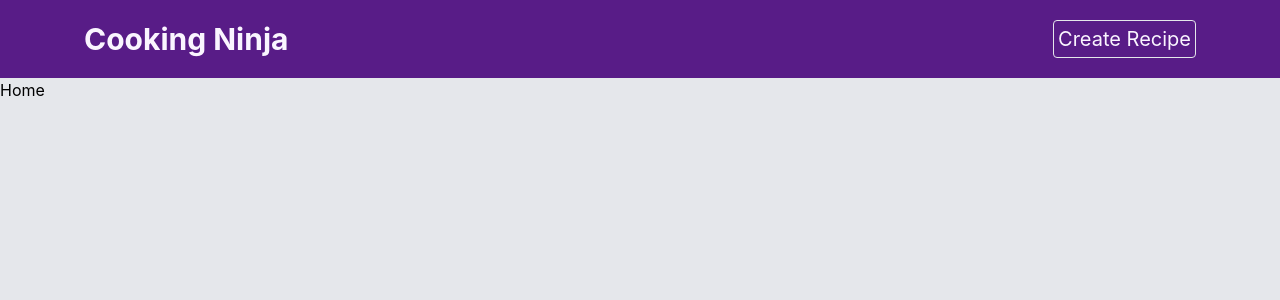
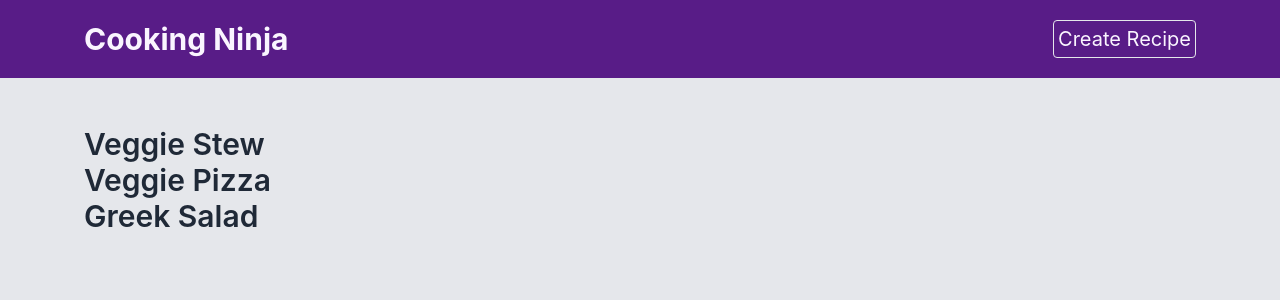
Before and after one commit to DavidRedding/recipe-directory, a React (Create React App) app: page / in a window 1280 px wide. Shown: the top 300 px of the page. Built offline with nearby package versions, Linux system fonts and the light colour scheme; data requests are answered from the project's data file.

Commit message:
Home (useFetch) implementation & test

```diff
--- a/package.json
+++ b/package.json
@@ -6,6 +6,7 @@
     "@testing-library/jest-dom": "^5.16.4",
     "@testing-library/react": "^12.1.4",
     "@testing-library/user-event": "^13.5.0",
+    "axios": "^0.26.1",
     "react": "^18.0.0",
     "react-dom": "^18.0.0",
     "react-router-dom": "^5.1.2",
--- /dev/null
+++ b/src/hooks/useAxios.js
@@ -0,0 +1,35 @@
+import axios from 'axios';
+import { useState, useEffect } from 'react';
+
+export const useAxios = (url) => {
+  const [data, setData] = useState([]);
+  const [isPending, setIsPending] = useState(false);
+  const [error, setError] = useState(null);
+
+  useEffect(() => {
+    const controller = new AbortController();
+
+    const fetchData = async () => {
+      setIsPending(true);
+      try {
+        const { data: res } = await axios(url, { signal: controller.signal });
+        setIsPending(false);
+        setData(res);
+        setError(null); // in-case there was an err in past renders
+      } catch (err) {
+        if (err.message === 'canceled') {
+          console.log(`the fetch was aborted`);
+        } else {
+          setIsPending(false);
+          setData(false);
+          setError(`Could not fetch the data`);
+        }
+      }
+    };
+    fetchData();
+
+    return () => controller.abort();
+  }, [url]);
+
+  return { data, isPending, error };
+};
--- /dev/null
+++ b/src/hooks/useFetch.js
@@ -0,0 +1,44 @@
+import { useState, useEffect } from 'react';
+
+const useFetch = (url) => {
+  const [data, setData] = useState(null);
+  const [isPending, setIsPending] = useState(false);
+  const [error, setError] = useState(null);
+
+  useEffect(() => {
+    const controller = new AbortController();
+
+    const fetchData = async () => {
+      setIsPending(true);
+
+      try {
+        const res = await fetch(url, { signal: controller.signal });
+        if (!res.ok) {
+          throw new Error(res.statusText);
+        }
+        const data = await res.json();
+
+        setIsPending(false);
+        setData(data);
+        setError(null);
+      } catch (err) {
+        if (err.name === 'AbortError') {
+          console.log('the fetch was aborted');
+        } else {
+          setIsPending(false);
+          setError('Could not fetch the data');
+        }
+      }
+    };
+
+    fetchData();
+
+    return () => {
+      controller.abort();
+    };
+  }, [url]);
+
+  return { data, isPending, error };
+};
+
+export default useFetch;
--- a/src/pages/home/Home.js
+++ b/src/pages/home/Home.js
@@ -1,5 +1,20 @@
+import useFetch from '../../hooks/useFetch';
+
 const Home = () => {
-  return <div>Home</div>;
+  const { data: recipes, error, isPending } = useFetch('http://localhost:3000/recipes');
+
+  return (
+    <div className=" max-w-6xl mx-auto my-12 px-5">
+      {error && <div>{error}</div>}
+      {isPending && <div>Loading...</div>}
+      {recipes &&
+        recipes.map((recipe) => (
+          <h2 className=" text-gray-800 font-semibold text-3xl" key={recipe.id}>
+            {recipe.title}
+          </h2>
+        ))}
+    </div>
+  );
 };
 
 export default Home;
```
Also changed, not shown: 1 other file (tests, documents, lock files or other folders).
